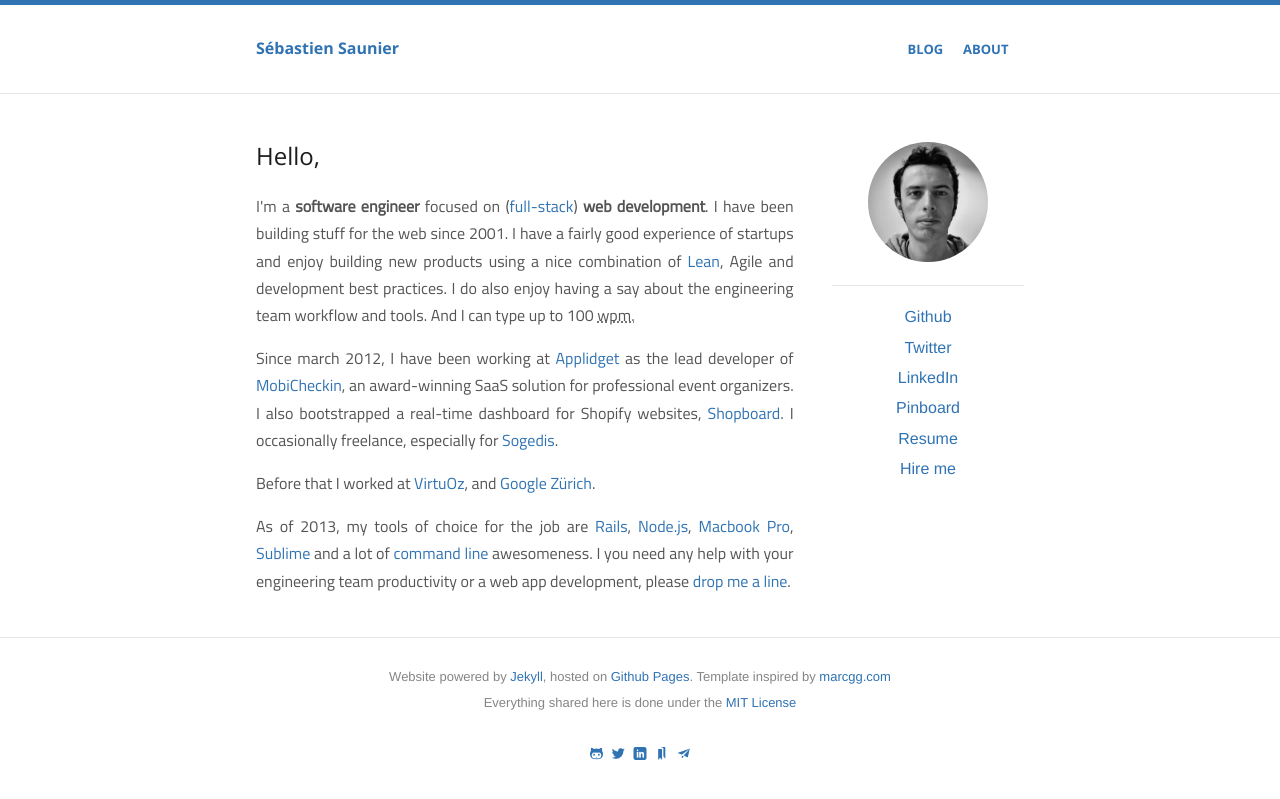
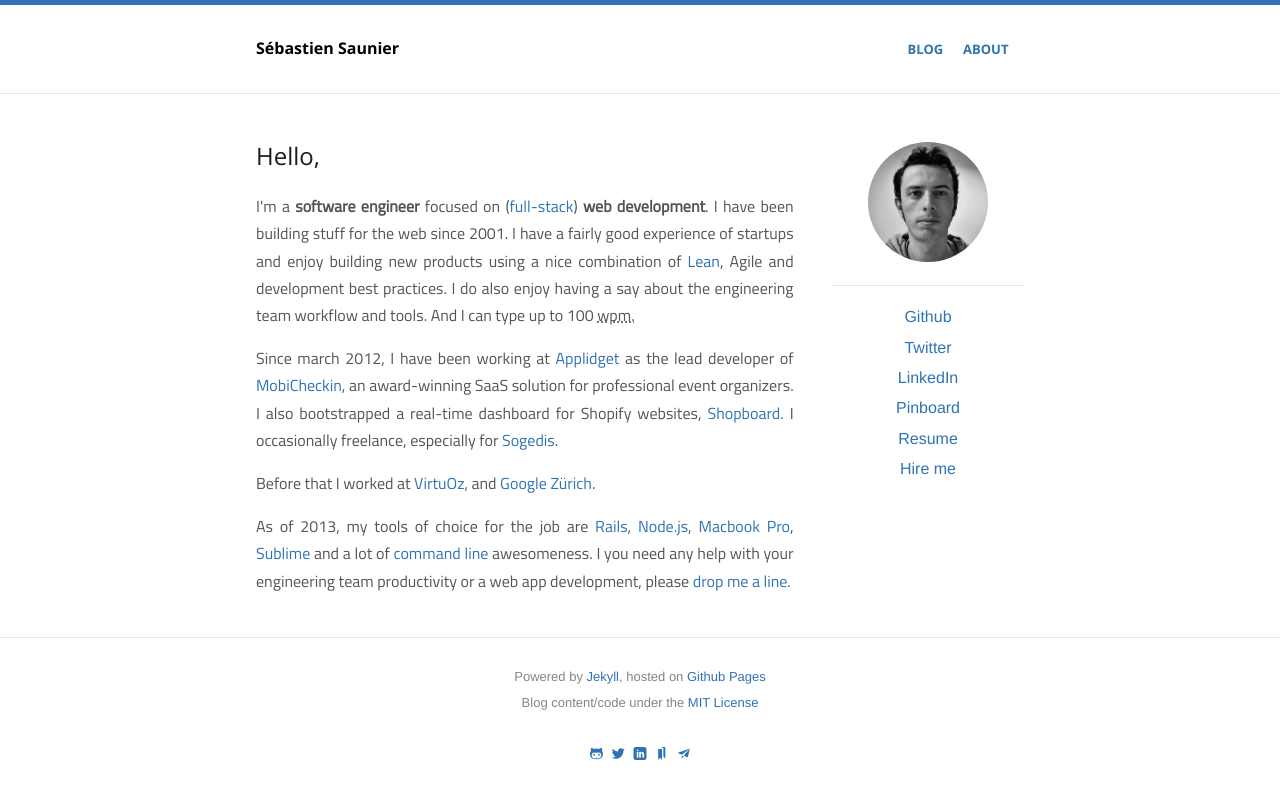
Before and after one commit to ssaunier/ssaunier.github.io, a Jekyll site: the page built from index.html, in a window 1280 px wide. Shown: the top 799 px of the page. Built offline with Jekyll 4.4.1, drawn with Linux system fonts in a browser that asks for light colours.

Commit message:
Logo must stay black

```diff
--- a/_layouts/default.html
+++ b/_layouts/default.html
@@ -38,12 +38,14 @@
 
   <footer>
     <p>
-      Website powered by <a href="https://github.com/mojombo/jekyll">Jekyll</a>,
-      hosted on <a href="https://github.com/ssaunier/ssaunier.github.io">Github Pages</a>.
-      Template inspired by <a href="http://marcgg.com/">marcgg.com</a>
+      Powered by <a href="https://github.com/mojombo/jekyll">Jekyll</a>,
+      hosted on <a href="https://github.com/ssaunier/ssaunier.github.io">Github Pages</a>
+      {% if page.url == '/index.html' %}
+      |  Homepage template inspired by <a href="http://marcgg.com/">marcgg.com</a>
+      {% endif %}
     </p>
     <p>
-      Everything shared here is done under the <a href="http://opensource.org/licenses/MIT">MIT License</a>
+      Blog content/code under the <a href="http://opensource.org/licenses/MIT">MIT License</a>
     </p>
     {% if page.url != '/index.html' %}
       <ul class="links">
--- a/css/main.css
+++ b/css/main.css
@@ -86,6 +86,11 @@
   padding-top: 2em;
   font-family: 'Open Sans', sans-serif;
   font-weight: bold;
+}
+
+header .logo a, header .logo a:hover {
+  color: black;
+  text-decoration: none;
 }
 
 nav a {
```
